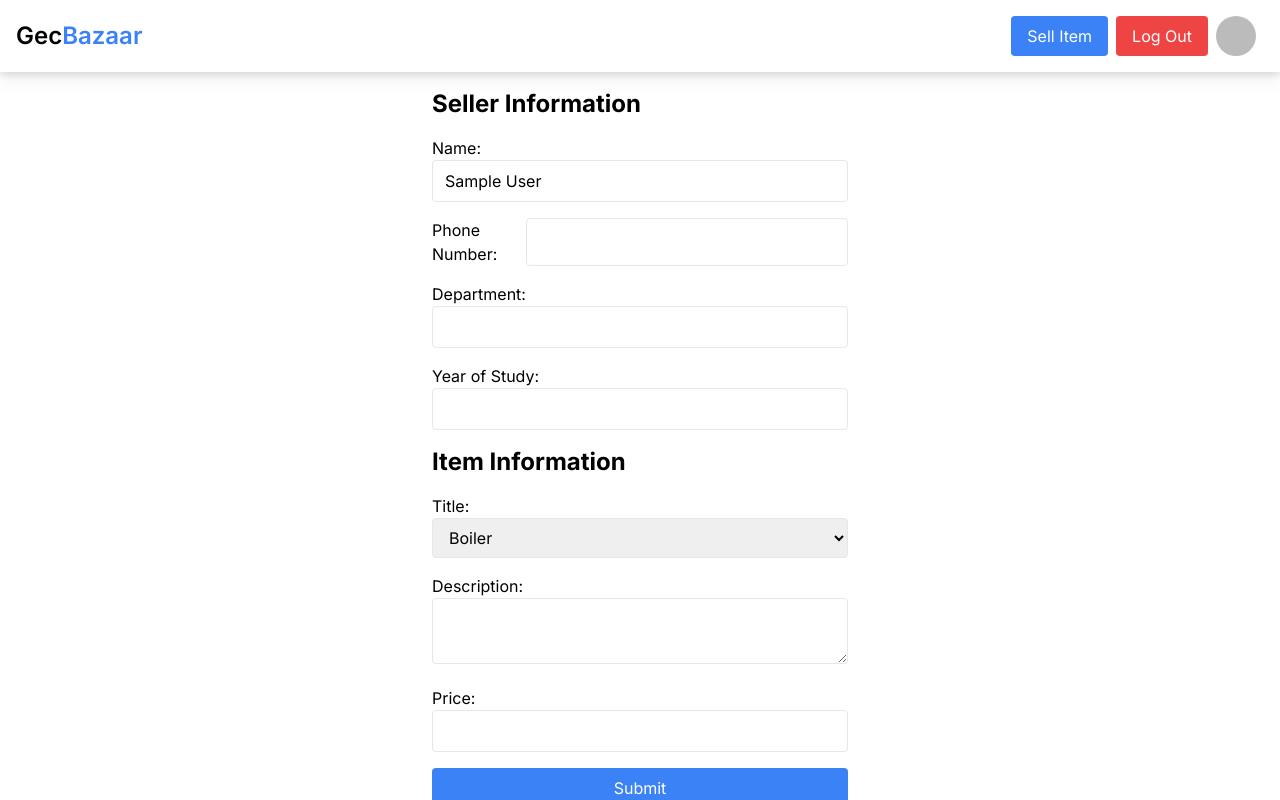
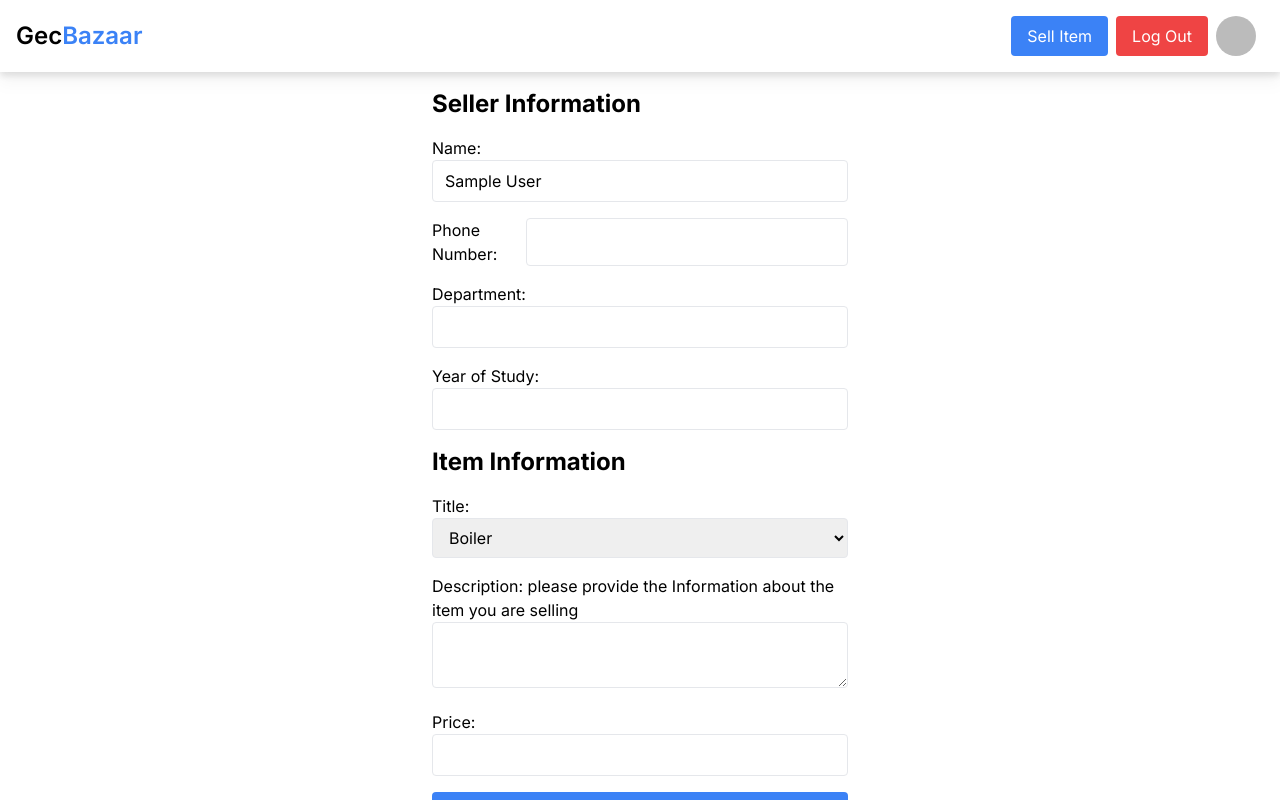
Before and after one commit to sshrey15/GecEcommerce, a Next.js app in the folder frontend/: page /sellitem in a window 1280 px wide. Shown: the top 800 px of the page. Built offline with nearby package versions, Linux system fonts and the light colour scheme; no server answers; sample sign-in values are in the browser's storage.

Commit message:
Update item description label in sellitem page

```diff
--- a/frontend/src/app/sellitem/page.js
+++ b/frontend/src/app/sellitem/page.js
@@ -192,7 +192,7 @@ function page() {
 
         <div className="mb-4">
           <label htmlFor="description" className="block">
-            Description:
+            Description: please provide the Information about the item you are selling
           </label>
           <textarea
             id="description"
```
